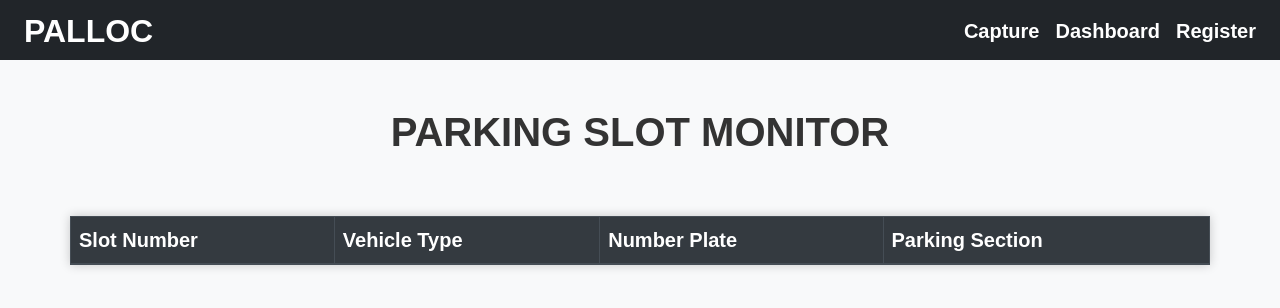
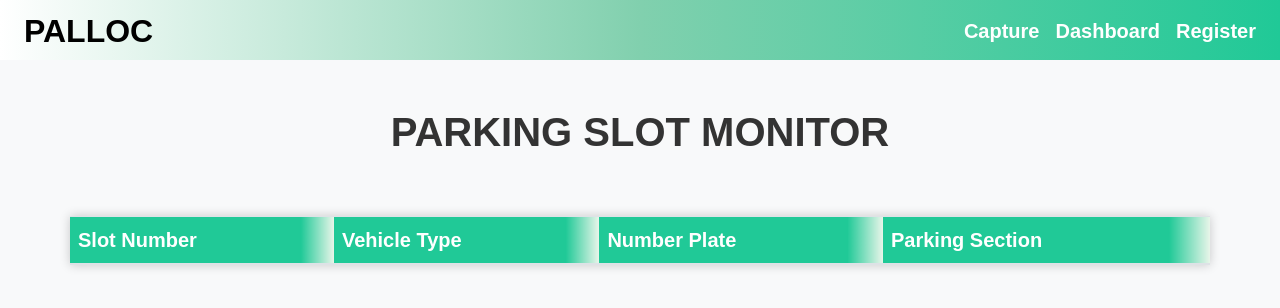
Before and after one commit to Diya050/palloc, a Flask app: template templates/Dashboard.html in a window 1280 px wide. Shown: the top 308 px of the page. Run offline with Flask 3, Linux system fonts and the light colour scheme; the template is opened without the code that fills it, so the values that code supplies are empty; some libraries are stand-ins or nearby versions.

Commit message:
Changing colours

```diff
--- a/templates/Dashboard.html
+++ b/templates/Dashboard.html
@@ -24,30 +24,33 @@
             margin-top: 5px;
             background-color: #fff;
             box-shadow: 0px 0px 10px rgba(0, 0, 0, 0.2);
+            border: 1px green;
         }
 
         th, td {
-            border: 1px solid #ddd;
             padding: 10px;
             text-align: left;
             font-size: 20px;
         }
 
         th {
-            background-color: #333;
+            background-image: linear-gradient(90deg, #20c997, #20c997, #20c997, #20c997, #20c997, #20c997, #20c997, #20c997, #E8F5E9);
             color: #fff;
         }
 
         tr:nth-child(even) {
-            background-color: #f2f2f2;
+            background-color: #E8F5E9;
         }
 
         tr:hover {
-            background-color: #ddd;
+            background-color: #E8F5E9;
         }
 
         .navbar h2,li {
             margin-top: 10px;
+        }
+        .navbar {
+            background-image: linear-gradient(270deg,#20c997, #81D0AE, white);
         }
     </style>
 </head>
@@ -55,7 +58,7 @@
 <!-- Navbar -->
     <nav class="navbar navbar-expand-lg navbar-light bg-dark" style="max-height: 60px;">
     <div class="px-4">
-        <h2 class="text-white h2"><b>PALLOC</b></h2>
+        <h2 class="text-black h2"><b>PALLOC</b></h2>
     </div>
     <div class="flex-grow-1 d-flex justify-content-end with-margin">
     <div class="px-3">
@@ -81,7 +84,7 @@
     <div class="row no-gutters justify-content-center">
 
             <table class="table">
-                <thead class="thead-dark">
+                <thead class="thead">
                     <tr>
                         <th scope="col">Slot Number</th>
                         <th scope="col">Vehicle Type</th>
```
Also changed, not shown: templates/index.html (+10 -3 lines), templates/register.html (+13 -3 lines).
